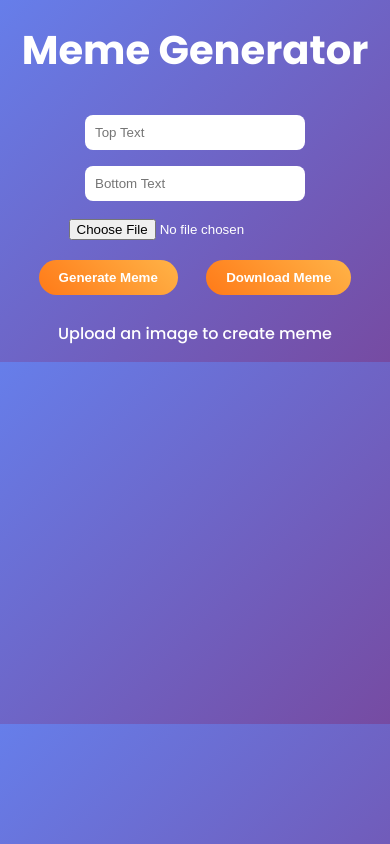
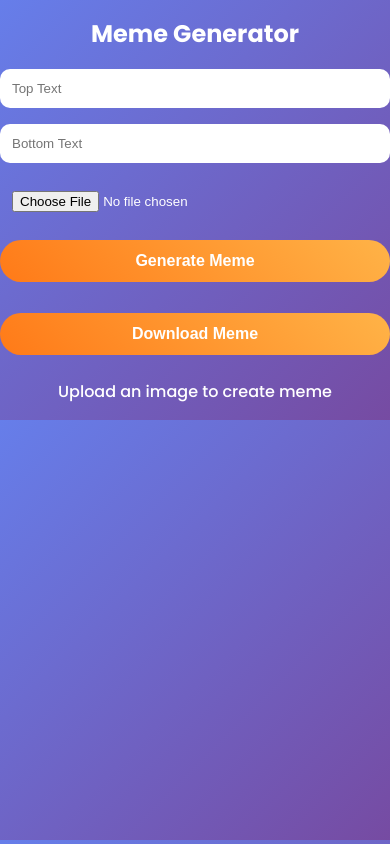
Before and after one commit to Dhayalan04/meme-generator, a plain HTML site: page index.html in a window 390 px wide. Drawn offline with nearby package versions, Linux system fonts and the light colour scheme.

Commit message:
Refactor CSS for layout and responsiveness

```diff
--- a/style.css
+++ b/style.css
@@ -2,77 +2,81 @@ body {
     margin: 0;
     padding: 0;
     font-family: 'Poppins', sans-serif;
-    text-align: center;
     background: linear-gradient(135deg, #667eea, #764ba2);
     color: white;
+    display: flex;
+    flex-direction: column;
+    align-items: center;
+}
+
+/* Container for better layout */
+.container {
+    width: 100%;
+    max-width: 400px;
+    padding: 15px;
+    box-sizing: border-box;
 }
 
 /* Heading */
 h1 {
-    margin-top: 20px;
-    font-size: 2.5rem;
+    font-size: 1.8rem;
+    margin-bottom: 10px;
 }
 
-/* Input fields */
-input[type="text"] {
-    padding: 10px;
-    margin: 8px;
-    border-radius: 8px;
+/* Inputs */
+input[type="text"],
+input[type="file"] {
+    width: 100%;
+    padding: 12px;
+    margin: 8px 0;
+    border-radius: 10px;
     border: none;
-    width: 200px;
     outline: none;
-}
-
-/* File input */
-input[type="file"] {
-    margin: 10px;
-    color: white;
+    box-sizing: border-box;
 }
 
 /* Buttons */
 button {
-    padding: 10px 20px;
-    margin: 10px;
+    width: 100%;
+    padding: 12px;
+    margin: 8px 0;
+    border-radius: 25px;
     border: none;
-    border-radius: 25px;
-    background: #ff7a18;
     background: linear-gradient(45deg, #ff7a18, #ffb347);
     color: white;
     font-weight: bold;
-    cursor: pointer;
-    transition: 0.3s;
-}
-
-button:hover {
-    transform: scale(1.05);
-    opacity: 0.9;
+    font-size: 16px;
 }
 
 /* Meme container */
 .meme {
     position: relative;
-    display: inline-block;
-    margin-top: 20px;
+    width: 100%;
+    margin-top: 15px;
 }
 
-/* Image */
+/* Image full responsive */
 img {
-    width: 320px;
+    width: 100%;
     border-radius: 10px;
 }
 
-/* Meme text */
+/* Draggable text */
 h2 {
     position: absolute;
-    /*transform: translateX(-50%);*/
     color: white;
     text-shadow: 2px 2px 8px black;
-    font-size: 20px;
+    font-size: 18px;
     cursor: move;
 }
-h2:active {
-    transform: scale(1.1);
+
+/* Mobile adjustments */
+@media (max-width: 600px) {
+    h1 {
+        font-size: 1.5rem;
+    }
+
+    h2 {
+        font-size: 16px;
+    }
 }
-
-#top { top: 10px; }
-#bottom { bottom: 10px; }
```
